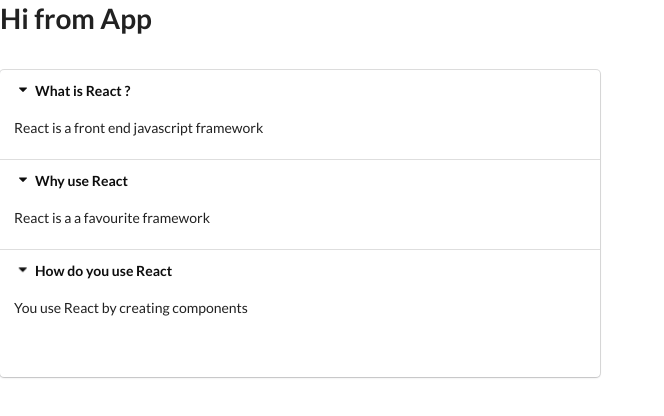
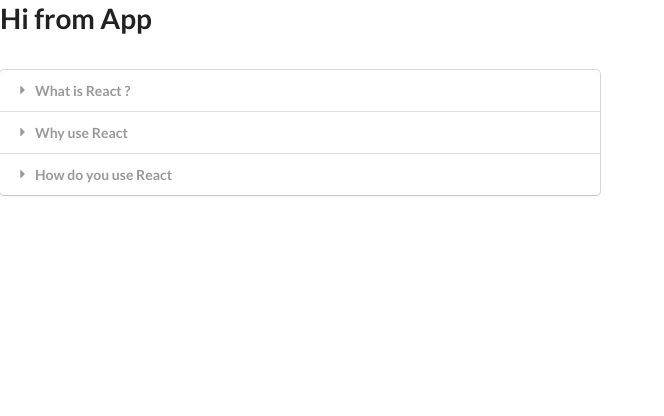
Before and after one commit to OussamaAlouat/react-widgets, a React (Create React App) app: page / in a window 1280 px wide. Shown: the top 416 px of the page, without its empty margins (0-664 px from the left). Built offline with nearby package versions, Linux system fonts and the light colour scheme.

Commit message:
Add conditional open and close class

```diff
--- a/src/components/Accordion.js
+++ b/src/components/Accordion.js
@@ -11,16 +11,18 @@
 
   const { items } = props;
   const renderedItems = items.map((item, index) => {
+
+    const actve = index  === activeIndex ? 'active' : '';
     return (
       <React.Fragment key={item.title}>
         <div
-          className="title active"
+          className={`title ${actve}`}
           onClick={ () => onTitleClick(index) }
         >
           <i className="dropdown icon"></i>
           { item.title }
         </div>
-        <div className="content active">
+        <div className={`content ${actve}`}>
           <p>{ item.content }</p>
         </div>
       </React.Fragment>
@@ -29,7 +31,6 @@
 
   return <div className="ui styled accordion">
     { renderedItems }
-    <h1>{ activeIndex }</h1>
   </div>;
 }
 
```
